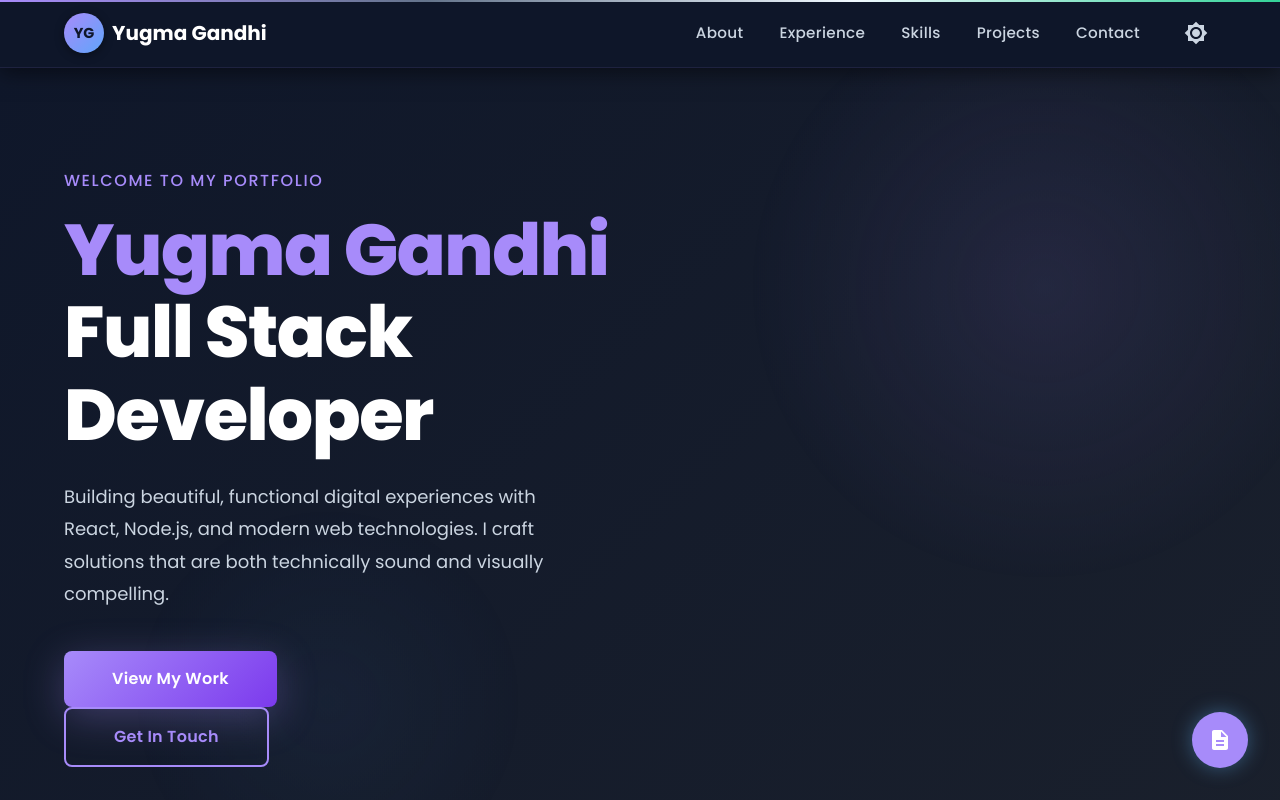
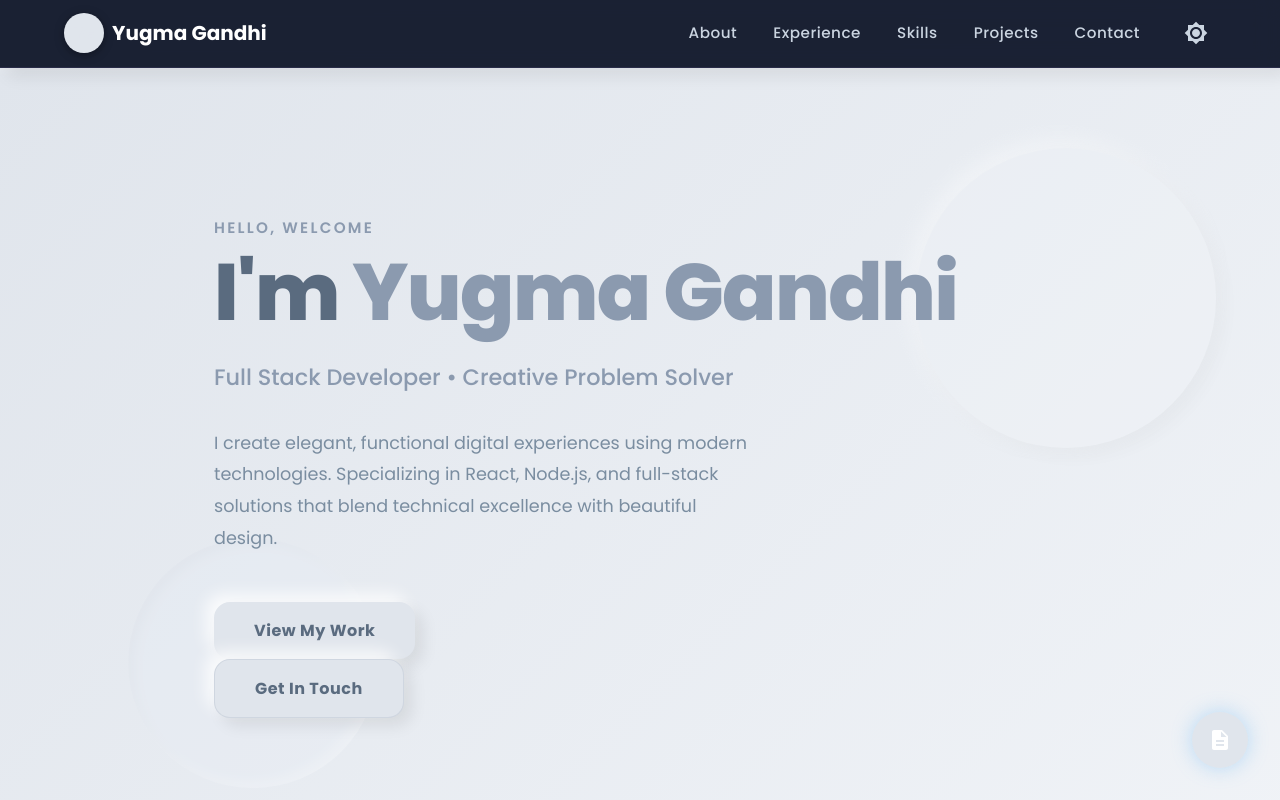
Before and after one commit to YugmaGandhi/portfolio, a React (Vite) app: page / in a window 1280 px wide. Shown: the top 800 px of the page. Built offline with nearby package versions, Linux system fonts and the light colour scheme.

Commit message:
feat: redesign portfolio with neumorphism aesthetic
Implement true neumorphism design with soft shadows, embossed elements, and cohesive color palette.

```diff
--- a/src/components/Hero.tsx
+++ b/src/components/Hero.tsx
@@ -1,40 +1,26 @@
-import { Box, Typography, Button, Container, useTheme } from '@mui/material';
+import { Box, Typography, Button, Container } from '@mui/material';
 import { motion } from 'framer-motion';
-import { useAppSelector } from '../hooks/redux';
-import { ThemeState } from '../redux/slices/themeSlice';
 
 const Hero = () => {
-  const { isDarkMode } = useAppSelector((state) => state.theme) as ThemeState;
-  const muiTheme = useTheme();
 
   const containerVariants = {
     hidden: { opacity: 0 },
     visible: {
       opacity: 1,
       transition: {
-        staggerChildren: 0.15,
-        delayChildren: 0.2,
+        staggerChildren: 0.12,
+        delayChildren: 0.3,
       },
     },
   };
 
   const textVariants = {
-    hidden: { opacity: 0, y: 30 },
+    hidden: { opacity: 0, y: 40 },
     visible: {
       opacity: 1,
       y: 0,
-      transition: { duration: 0.8, ease: [0.215, 0.61, 0.355, 1] },
+      transition: { duration: 0.9, ease: [0.25, 0.46, 0.45, 0.94] },
     },
-  };
-
-  const buttonVariants = {
-    hidden: { opacity: 0, y: 20 },
-    visible: {
-      opacity: 1,
-      y: 0,
-      transition: { duration: 0.8, ease: [0.215, 0.61, 0.355, 1] },
-    },
-    hover: { y: -3 },
   };
 
   return (
@@ -44,87 +30,98 @@ const Hero = () => {
         display: 'flex',
         alignItems: 'center',
         justifyContent: 'center',
-        background: isDarkMode
-          ? 'linear-gradient(135deg, #0f172a 0%, #1a202c 100%)'
-          : 'linear-gradient(135deg, #f8f9fa 0%, #f0f4f8 100%)',
+        background: 'linear-gradient(135deg, #e0e5ec 0%, #f0f3f7 100%)',
         position: 'relative',
         overflow: 'hidden',
-        pt: 10,
-        pb: 10,
+        pt: 12,
+        pb: 12,
       }}
     >
-      {/* Subtle background elements */}
+      {/* Neumorphic background decorations */}
       <Box
         sx={{
           position: 'absolute',
-          top: '-10%',
-          right: '-5%',
-          width: '600px',
-          height: '600px',
+          top: '10%',
+          right: '5%',
+          width: '300px',
+          height: '300px',
           borderRadius: '50%',
-          background: isDarkMode
-            ? 'radial-gradient(circle, rgba(167, 139, 250, 0.1) 0%, transparent 70%)'
-            : 'radial-gradient(circle, rgba(167, 139, 250, 0.05) 0%, transparent 70%)',
+          background: '#f0f3f7',
+          boxShadow: '8px 8px 20px rgba(0, 0, 0, 0.08), -8px -8px 20px rgba(255, 255, 255, 0.9)',
+          opacity: 0.4,
           zIndex: 0,
-          animation: 'float-slow 8s ease-in-out infinite',
+          animation: 'softFloat 6s ease-in-out infinite',
         }}
       />
       <Box
         sx={{
           position: 'absolute',
-          bottom: '-5%',
+          bottom: '10%',
           left: '10%',
-          width: '400px',
-          height: '400px',
+          width: '250px',
+          height: '250px',
           borderRadius: '50%',
-          background: isDarkMode
-            ? 'radial-gradient(circle, rgba(96, 165, 250, 0.05) 0%, transparent 70%)'
-            : 'radial-gradient(circle, rgba(96, 165, 250, 0.03) 0%, transparent 70%)',
+          background: '#e8eef7',
+          boxShadow: 'inset 6px 6px 12px rgba(0, 0, 0, 0.06), inset -6px -6px 12px rgba(255, 255, 255, 0.8)',
+          opacity: 0.3,
           zIndex: 0,
-          animation: 'float-slow 10s ease-in-out infinite reverse',
+          animation: 'softFloat 8s ease-in-out infinite reverse',
         }}
       />
 
-      <Container maxWidth="lg" sx={{ position: 'relative', zIndex: 1 }}>
+      <Container maxWidth="md" sx={{ position: 'relative', zIndex: 1 }}>
         <motion.div
           variants={containerVariants}
           initial="hidden"
           animate="visible"
-          style={{ width: '100%', maxWidth: '720px' }}
+          style={{ width: '100%' }}
         >
-          {/* Greeting text */}
+          {/* Greeting */}
           <motion.div variants={textVariants}>
             <Typography
               sx={{
-                fontSize: { xs: '0.9rem', md: '1rem' },
-                fontWeight: 500,
-                color: isDarkMode ? '#a78bfa' : '#7c3aed',
-                mb: 2,
-                letterSpacing: '0.1em',
+                fontSize: { xs: '0.85rem', md: '0.95rem' },
+                fontWeight: 600,
+                color: '#8b9aaf',
+                mb: 1,
+                letterSpacing: '0.15em',
                 textTransform: 'uppercase',
               }}
             >
-              Welcome to my portfolio
+              Hello, Welcome
             </Typography>
           </motion.div>
 
-          {/* Main heading */}
+          {/* Main Heading */}
           <motion.div variants={textVariants}>
             <Typography
               variant="h1"
               component="h1"
               sx={{
-                fontSize: { xs: '2.5rem', sm: '3.5rem', md: '4.5rem' },
+                fontSize: { xs: '2.8rem', sm: '3.8rem', md: '5rem' },
                 fontWeight: 800,
-                lineHeight: 1.15,
+                lineHeight: 1.1,
                 mb: 3,
-                color: isDarkMode ? '#ffffff' : '#0f172a',
+                color: '#5a6b7f',
                 letterSpacing: '-0.02em',
               }}
             >
-              <span style={{ color: '#a78bfa' }}>Yugma Gandhi</span>
-              <br />
-              Full Stack Developer
+              I'm <Box component="span" sx={{ color: '#8b9aaf', fontWeight: 900 }}>Yugma Gandhi</Box>
+            </Typography>
+          </motion.div>
+
+          {/* Subtitle */}
+          <motion.div variants={textVariants}>
+            <Typography
+              sx={{
+                fontSize: { xs: '1.1rem', md: '1.4rem' },
+                fontWeight: 500,
+                color: '#8b9aaf',
+                mb: 4,
+                lineHeight: 1.6,
+              }}
+            >
+              Full Stack Developer • Creative Problem Solver
             </Typography>
           </motion.div>
 
@@ -133,49 +130,47 @@ const Hero = () => {
             <Typography
               variant="body1"
               sx={{
-                fontSize: { xs: '1rem', md: '1.125rem' },
-                mb: 5,
-                maxWidth: '500px',
+                fontSize: { xs: '1rem', md: '1.1rem' },
+                mb: 6,
+                maxWidth: '550px',
                 lineHeight: 1.8,
-                color: isDarkMode ? '#cbd5e1' : '#334155',
+                color: '#7a8da0',
                 fontWeight: 400,
               }}
             >
-              Building beautiful, functional digital experiences with React, Node.js, and modern web technologies. I craft solutions that are both technically sound and visually compelling.
+              I create elegant, functional digital experiences using modern technologies. Specializing in React, Node.js, and full-stack solutions that blend technical excellence with beautiful design.
             </Typography>
           </motion.div>
 
           {/* CTA Buttons */}
           <motion.div
             variants={containerVariants}
-            sx={{ display: 'flex', gap: 3, flexWrap: 'wrap' }}
+            sx={{ display: 'flex', gap: 2.5, flexWrap: 'wrap' }}
           >
-            <motion.div variants={buttonVariants} whileHover="hover">
+            <motion.div variants={textVariants}>
               <Button
                 variant="contained"
                 size="large"
                 onClick={() => document.getElementById('projects')?.scrollIntoView({ behavior: 'smooth' })}
                 sx={{
-                  px: 6,
-                  py: 1.75,
+                  px: 5,
+                  py: 1.8,
                   fontSize: '1rem',
-                  fontWeight: 600,
-                  background: isDarkMode
-                    ? 'linear-gradient(135deg, #a78bfa 0%, #7c3aed 100%)'
-                    : 'linear-gradient(135deg, #7c3aed 0%, #a78bfa 100%)',
-                  color: '#ffffff',
+                  fontWeight: 700,
+                  backgroundColor: '#e0e5ec',
+                  color: '#5a6b7f',
+                  boxShadow: '8px 8px 16px rgba(0, 0, 0, 0.08), -8px -8px 16px rgba(255, 255, 255, 0.8)',
+                  borderRadius: '16px',
+                  transition: 'all 0.4s cubic-bezier(0.25, 0.46, 0.45, 0.94)',
                   border: 'none',
-                  borderRadius: '8px',
-                  textTransform: 'none',
-                  boxShadow: isDarkMode
-                    ? '0 10px 40px rgba(167, 139, 250, 0.3)'
-                    : '0 10px 40px rgba(124, 58, 237, 0.25)',
-                  transition: 'all 0.3s cubic-bezier(0.34, 1.56, 0.64, 1)',
                   '&:hover': {
-                    boxShadow: isDarkMode
-                      ? '0 15px 50px rgba(167, 139, 250, 0.5)'
-                      : '0 15px 50px rgba(124, 58, 237, 0.4)',
-                    transform: 'translateY(-3px)',
+                    backgroundColor: '#e0e5ec',
+                    boxShadow: '6px 6px 12px rgba(0, 0, 0, 0.06), -6px -6px 12px rgba(255, 255, 255, 0.7)',
+                    transform: 'translateY(-4px)',
+                  },
+                  '&:active': {
+                    boxShadow: 'inset 4px 4px 8px rgba(0, 0, 0, 0.08), inset -4px -4px 8px rgba(255, 255, 255, 0.8)',
+                    transform: 'translateY(-2px)',
                   },
                 }}
               >
@@ -183,29 +178,31 @@ const Hero = () => {
               </Button>
             </motion.div>
 
-            <motion.div variants={buttonVariants} whileHover="hover">
+            <motion.div variants={textVariants}>
               <Button
                 variant="outlined"
                 size="large"
                 onClick={() => document.getElementById('contact')?.scrollIntoView({ behavior: 'smooth' })}
                 sx={{
-                  px: 6,
-                  py: 1.75,
+                  px: 5,
+                  py: 1.8,
                   fontSize: '1rem',
-                  fontWeight: 600,
-                  color: isDarkMode ? '#a78bfa' : '#7c3aed',
-                  borderColor: isDarkMode ? '#a78bfa' : '#7c3aed',
-                  borderWidth: 2,
-                  borderRadius: '8px',
-                  textTransform: 'none',
-                  backgroundColor: 'transparent',
-                  transition: 'all 0.3s cubic-bezier(0.34, 1.56, 0.64, 1)',
+                  fontWeight: 700,
+                  color: '#5a6b7f',
+                  borderColor: '#c5cce0',
+                  backgroundColor: '#e0e5ec',
+                  boxShadow: '8px 8px 16px rgba(0, 0, 0, 0.08), -8px -8px 16px rgba(255, 255, 255, 0.8)',
+                  borderRadius: '16px',
+                  border: '1px solid rgba(139, 154, 175, 0.2)',
+                  transition: 'all 0.4s cubic-bezier(0.25, 0.46, 0.45, 0.94)',
                   '&:hover': {
-                    backgroundColor: isDarkMode
-                      ? 'rgba(167, 139, 250, 0.1)'
-                      : 'rgba(124, 58, 237, 0.08)',
-                    borderColor: isDarkMode ? '#c4b5fd' : '#a78bfa',
-                    transform: 'translateY(-3px)',
+                    backgroundColor: '#e0e5ec',
+                    borderColor: '#8b9aaf',
+                    boxShadow: '6px 6px 12px rgba(0, 0, 0, 0.06), -6px -6px 12px rgba(255, 255, 255, 0.7)',
+                    transform: 'translateY(-4px)',
+                  },
+                  '&:active': {
+                    boxShadow: 'inset 4px 4px 8px rgba(0, 0, 0, 0.08), inset -4px -4px 8px rgba(255, 255, 255, 0.8)',
                   },
                 }}
               >
--- a/src/index.css
+++ b/src/index.css
@@ -3,14 +3,14 @@
 @tailwind utilities;
 
 :root {
-  --primary-color: #a78bfa;
-  --secondary-color: #60a5fa;
-  --accent-color: #f0f9ff;
-  --dark-bg: #0f172a;
-  --dark-surface: #1a202c;
-  --light-text: #f8f9fa;
-  --muted-text: #94a3b8;
-  --success-color: #34d399;
+  --primary-color: #e0e5ec;
+  --secondary-color: #8b9aaf;
+  --accent-color: #f0f3f7;
+  --dark-bg: #e0e5ec;
+  --dark-surface: #e8eef7;
+  --light-text: #5a6b7f;
+  --muted-text: #8b9aaf;
+  --success-color: #8b9aaf;
 }
 
 * {
@@ -19,7 +19,12 @@
   box-sizing: border-box;
   font-family: "Poppins", sans-serif;
   scroll-behavior: smooth;
-  color-scheme: dark;
+  color-scheme: light;
+}
+
+html, body {
+  background: linear-gradient(135deg, #e0e5ec 0%, #f0f3f7 100%);
+  color: #5a6b7f;
 }
 
 @keyframes shimmer {
--- a/src/theme/animeThemes.ts
+++ b/src/theme/animeThemes.ts
@@ -1,42 +1,42 @@
 import { createTheme, Theme } from '@mui/material/styles';
 
-// Modern Portfolio Theme Colors
+// Neumorphism Theme Colors - Soft, Minimal, Elegant
 const animeColors = {
   energy: {
-    main: '#a78bfa',    // Elegant purple
-    light: '#c4b5fd',   // Lighter purple
-    dark: '#7c3aed',    // Darker purple
+    main: '#e0e5ec',    // Soft light gray - primary
+    light: '#f0f3f7',   // Very light gray
+    dark: '#c5cce0',    // Slightly darker gray
   },
   power: {
-    main: '#60a5fa',    // Soft blue
-    light: '#93c5fd',   // Lighter blue
-    dark: '#1e40af',    // Darker blue
+    main: '#e0e5ec',    // Same soft gray for cohesion
+    light: '#f0f3f7',   // Light variant
+    dark: '#c5cce0',    // Dark variant
   },
   accent: {
-    main: '#f0f9ff',    // Almost white
-    light: '#ffffff',   // Pure white
-    dark: '#e0e7ff',    // Light gray-blue
+    main: '#8b9aaf',    // Muted blue accent
+    light: '#b8c5d6',   // Light muted blue
+    dark: '#5a6b7f',    // Dark muted blue
   },
   victory: {
-    main: '#34d399',    // Soft emerald
-    light: '#6ee7b7',   // Lighter emerald
-    dark: '#059669',    // Darker emerald
+    main: '#8b9aaf',    // Same muted tone
+    light: '#b8c5d6',   // Light variant
+    dark: '#5a6b7f',    // Dark variant
   },
   shadow: {
-    main: '#64748b',    // Slate gray
-    light: '#94a3b8',   // Lighter slate
-    dark: '#334155',    // Darker slate
+    main: '#0000000d',  // Subtle soft shadow
+    light: '#00000005', // Very light shadow
+    dark: '#00000019',  // Deeper shadow
   },
   background: {
     dark: {
-      default: '#0f172a',
-      paper: '#1a202c',
-      card: '#1a202c',
+      default: '#e0e5ec',
+      paper: '#e8eef7',
+      card: '#e8eef7',
     },
     light: {
-      default: '#f8f9fa',
-      paper: '#ffffff',
-      card: '#f8f9fa',
+      default: '#e0e5ec',
+      paper: '#e8eef7',
+      card: '#e8eef7',
     },
   },
 };
@@ -121,99 +121,48 @@ export const getAnimeTheme = (isDarkMode: boolean): Theme => {
       MuiAppBar: {
         styleOverrides: {
           root: {
-            backgroundImage: isDarkMode
-              ? `linear-gradient(90deg,
-                  ${animeColors.energy.dark} 0%,
-                  ${animeColors.accent.dark} 100%)`
-              : `linear-gradient(90deg,
-                  ${animeColors.energy.light} 0%,
-                  ${animeColors.accent.light} 100%)`,
-            boxShadow: isDarkMode
-              ? '0 4px 20px 0 rgba(0, 0, 0, 0.5)'
-              : '0 4px 20px 0 rgba(0, 0, 0, 0.1)',
+            backgroundColor: '#e0e5ec',
+            boxShadow: '8px 8px 16px rgba(0, 0, 0, 0.08), -8px -8px 16px rgba(255, 255, 255, 0.8)',
             position: 'relative',
-            overflow: 'hidden',
-            '&::after': {
-              content: '""',
-              position: 'absolute',
-              top: 0,
-              left: 0,
-              right: 0,
-              height: '2px',
-              background: `linear-gradient(90deg,
-                ${animeColors.energy.main},
-                ${animeColors.shadow.main},
-                ${animeColors.accent.main},
-                ${animeColors.victory.main})`,
-            },
           },
         },
       },
       MuiButton: {
         styleOverrides: {
           root: {
-            borderRadius: 12,
+            borderRadius: 16,
             textTransform: 'none',
             fontWeight: 600,
-            transition: 'all 0.3s cubic-bezier(0.34, 1.56, 0.64, 1)',
+            transition: 'all 0.4s ease',
+            border: 'none',
+            padding: '12px 32px',
+            fontSize: '1rem',
+            letterSpacing: '0.5px',
             position: 'relative',
-            overflow: 'hidden',
-            letterSpacing: '0.3px',
-            '&::before': {
-              content: '""',
-              position: 'absolute',
-              top: 0,
-              left: 0,
-              width: '100%',
-              height: '100%',
-              background: 'rgba(255, 255, 255, 0.15)',
-              clipPath: 'circle(0% at center)',
-              transition: 'clip-path 0.6s ease',
+          },
+          containedPrimary: {
+            backgroundColor: '#e0e5ec',
+            color: '#5a6b7f',
+            boxShadow: '6px 6px 12px rgba(0, 0, 0, 0.08), -6px -6px 12px rgba(255, 255, 255, 0.8)',
+            '&:hover': {
+              backgroundColor: '#e0e5ec',
+              boxShadow: '3px 3px 8px rgba(0, 0, 0, 0.06), -3px -3px 8px rgba(255, 255, 255, 0.7)',
+              transform: 'scale(1.02)',
             },
-            '&:hover::before': {
-              clipPath: 'circle(100% at center)',
+            '&:active': {
+              boxShadow: 'inset 4px 4px 8px rgba(0, 0, 0, 0.06), inset -4px -4px 8px rgba(255, 255, 255, 0.8)',
             },
           },
-          containedPrimary: {
-            background: isDarkMode
-              ? `linear-gradient(135deg, ${animeColors.energy.main}, ${animeColors.power.main})`
-              : `linear-gradient(135deg, ${animeColors.energy.main}, ${animeColors.power.light})`,
-            boxShadow: `0 4px 20px 0 ${isDarkMode
-              ? 'rgba(255, 107, 53, 0.4)'
-              : 'rgba(255, 107, 53, 0.3)'}`,
-            color: '#ffffff',
+          outlined: {
+            backgroundColor: '#e0e5ec',
+            borderColor: '#c5cce0',
+            color: '#5a6b7f',
+            boxShadow: '6px 6px 12px rgba(0, 0, 0, 0.08), -6px -6px 12px rgba(255, 255, 255, 0.8)',
+            border: '1px solid rgba(139, 154, 175, 0.2)',
             '&:hover': {
-              transform: 'translateY(-3px)',
-              boxShadow: `0 8px 30px 0 ${isDarkMode
-                ? 'rgba(255, 107, 53, 0.6)'
-                : 'rgba(255, 107, 53, 0.5)'}`,
-            },
-          },
-          containedSecondary: {
-            background: isDarkMode
-              ? `linear-gradient(135deg, ${animeColors.victory.main}, ${animeColors.victory.dark})`
-              : `linear-gradient(135deg, ${animeColors.victory.main}, ${animeColors.victory.light})`,
-            boxShadow: `0 4px 20px 0 ${isDarkMode
-              ? 'rgba(16, 185, 129, 0.3)'
-              : 'rgba(16, 185, 129, 0.25)'}`,
-            color: '#ffffff',
-            '&:hover': {
-              transform: 'translateY(-3px)',
-              boxShadow: `0 8px 30px 0 ${isDarkMode
-                ? 'rgba(16, 185, 129, 0.5)'
-                : 'rgba(16, 185, 129, 0.4)'}`,
-            },
-          },
-          outlinedPrimary: {
-            borderColor: animeColors.energy.main,
-            color: animeColors.energy.main,
-            borderWidth: 2,
-            '&:hover': {
-              backgroundColor: isDarkMode
-                ? 'rgba(255, 107, 53, 0.1)'
-                : 'rgba(255, 107, 53, 0.08)',
-              borderColor: animeColors.energy.main,
-              transform: 'translateY(-2px)',
+              backgroundColor: '#e0e5ec',
+              boxShadow: '3px 3px 8px rgba(0, 0, 0, 0.06), -3px -3px 8px rgba(255, 255, 255, 0.7)',
+              borderColor: '#8b9aaf',
             },
           },
         },
@@ -221,58 +170,39 @@ export const getAnimeTheme = (isDarkMode: boolean): Theme => {
       MuiPaper: {
         styleOverrides: {
           root: {
+            backgroundColor: '#e8eef7',
             backgroundImage: 'none',
-            transition: 'all 0.3s ease-in-out',
+            transition: 'all 0.4s ease',
+            boxShadow: 'none',
+          },
+          elevation0: {
+            boxShadow: 'none',
           },
           elevation1: {
-            boxShadow: isDarkMode
-              ? '0 2px 10px 0 rgba(0, 0, 0, 0.5)'
-              : '0 2px 10px 0 rgba(0, 0, 0, 0.1)',
+            boxShadow: '8px 8px 16px rgba(0, 0, 0, 0.08), -8px -8px 16px rgba(255, 255, 255, 0.8)',
           },
           elevation2: {
-            boxShadow: isDarkMode
-              ? '0 4px 20px 0 rgba(0, 0, 0, 0.5)'
-              : '0 4px 20px 0 rgba(0, 0, 0, 0.1)',
+            boxShadow: '10px 10px 20px rgba(0, 0, 0, 0.1), -10px -10px 20px rgba(255, 255, 255, 0.8)',
           },
         },
       },
       MuiCard: {
         styleOverrides: {
           root: {
-            backgroundColor: isDarkMode
-              ? animeColors.background.dark.card
-              : animeColors.background.light.card,
-            borderRadius: 16,
+            backgroundColor: '#e8eef7',
+            borderRadius: 20,
             overflow: 'hidden',
             position: 'relative',
-            transition: 'all 0.4s cubic-bezier(0.34, 1.56, 0.64, 1)',
-            border: isDarkMode
-              ? '1px solid rgba(255, 107, 53, 0.1)'
-              : '1px solid rgba(255, 107, 53, 0.08)',
-            '&::before': {
-              content: '""',
-              position: 'absolute',
-              top: 0,
-              left: 0,
-              right: 0,
-              height: '3px',
-              background: `linear-gradient(90deg,
-                ${animeColors.energy.main},
-                ${animeColors.power.main})`,
-              opacity: 0,
-              transition: 'opacity 0.4s ease',
+            transition: 'all 0.4s cubic-bezier(0.25, 0.46, 0.45, 0.94)',
+            border: 'none',
+            boxShadow: '8px 8px 16px rgba(0, 0, 0, 0.08), -8px -8px 16px rgba(255, 255, 255, 0.8)',
+            '&:hover': {
+              transform: 'translateY(-4px)',
+              boxShadow: '12px 12px 24px rgba(0, 0, 0, 0.12), -12px -12px 24px rgba(255, 255, 255, 0.8)',
             },
-            '&:hover': {
-              transform: 'translateY(-8px)',
-              boxShadow: isDarkMode
-                ? '0 20px 40px 0 rgba(0, 0, 0, 0.4)'
-                : '0 20px 40px 0 rgba(0, 0, 0, 0.12)',
-              borderColor: isDarkMode
-                ? 'rgba(255, 107, 53, 0.2)'
-                : 'rgba(255, 107, 53, 0.15)',
-              '&::before': {
-                opacity: 1,
-              },
+            '&:active': {
+              boxShadow: 'inset 4px 4px 8px rgba(0, 0, 0, 0.08), inset -4px -4px 8px rgba(255, 255, 255, 0.7)',
+              transform: 'translateY(-2px)',
             },
           },
         },
```
